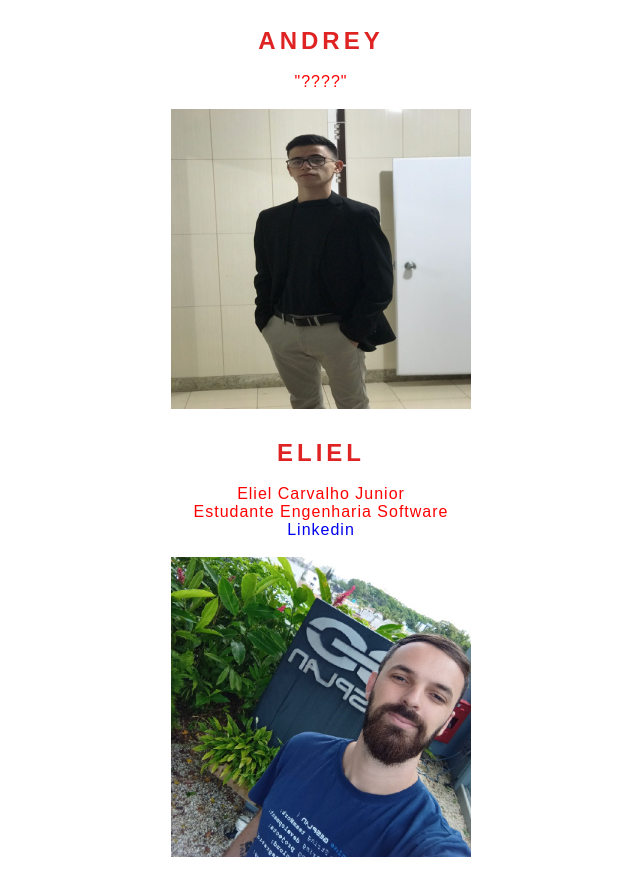
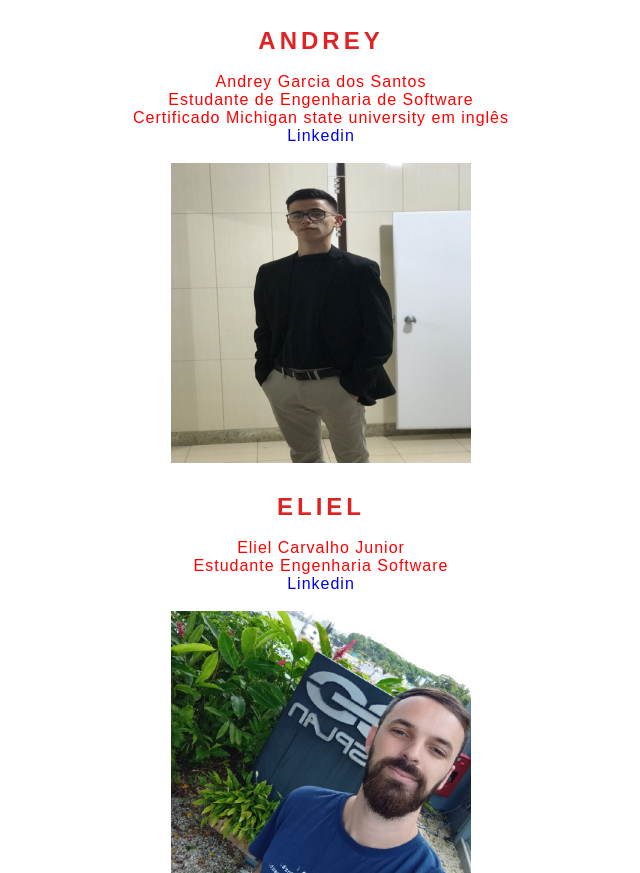
Before and after one commit to LucasCarvalhoSteffens/SitePac, a plain HTML site: page index.html in a window 1280 px wide. Shown: the part 835-1708 px from the top of the page, without its empty margins (319-959 px from the left). Drawn offline with Linux system fonts and the light colour scheme.

Commit message:
Add bio Andrey

```diff
--- a/index.html
+++ b/index.html
@@ -68,7 +68,11 @@
         <h2>Andrey</h2>
         <div class="card-text">
             &nbsp;
-            <p>"????"<br></p>
+            <p>Andrey Garcia dos Santos<br>
+                Estudante de Engenharia de Software<br>
+                Certificado Michigan state university em inglês<br>
+                <a href="https://www.linkedin.com/in/andrey-garcia-10102a252" target="_blank">Linkedin</a>
+                <br></p>
         </div>
 
         &nbsp;
```
